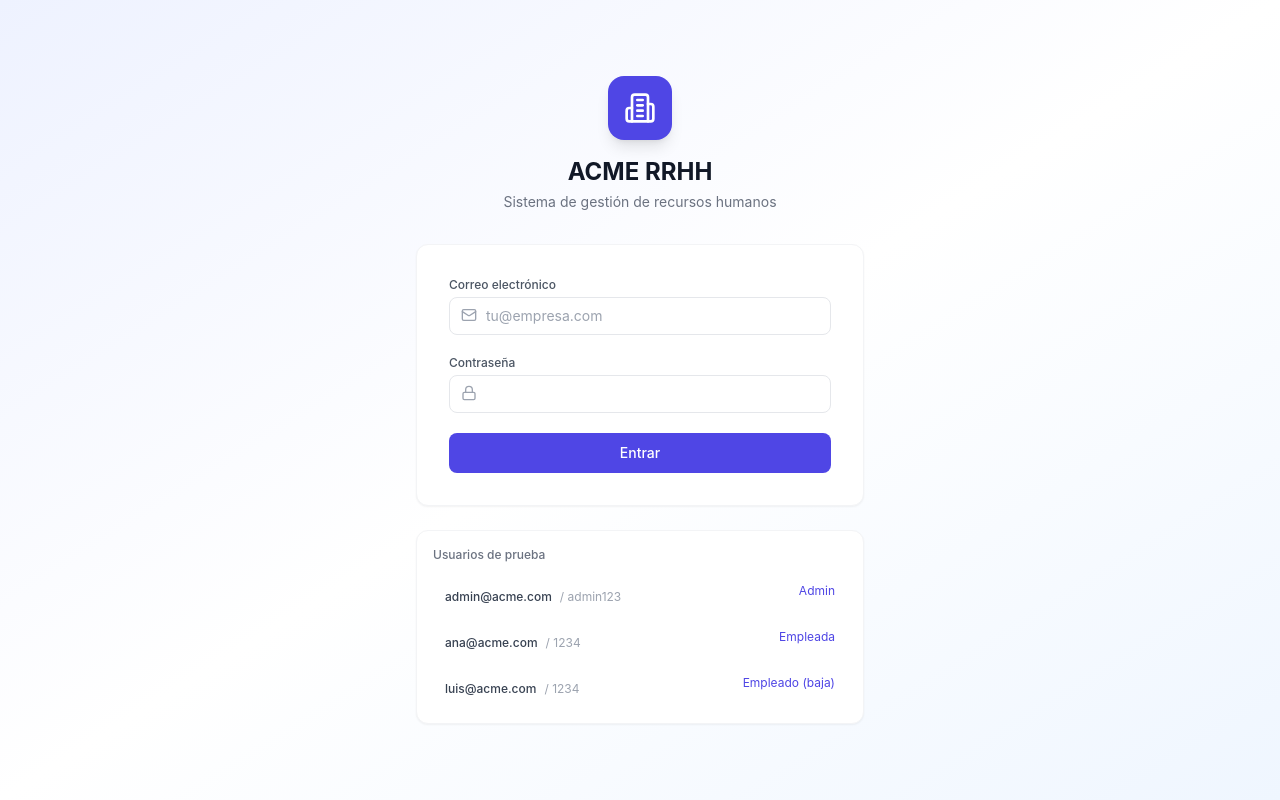
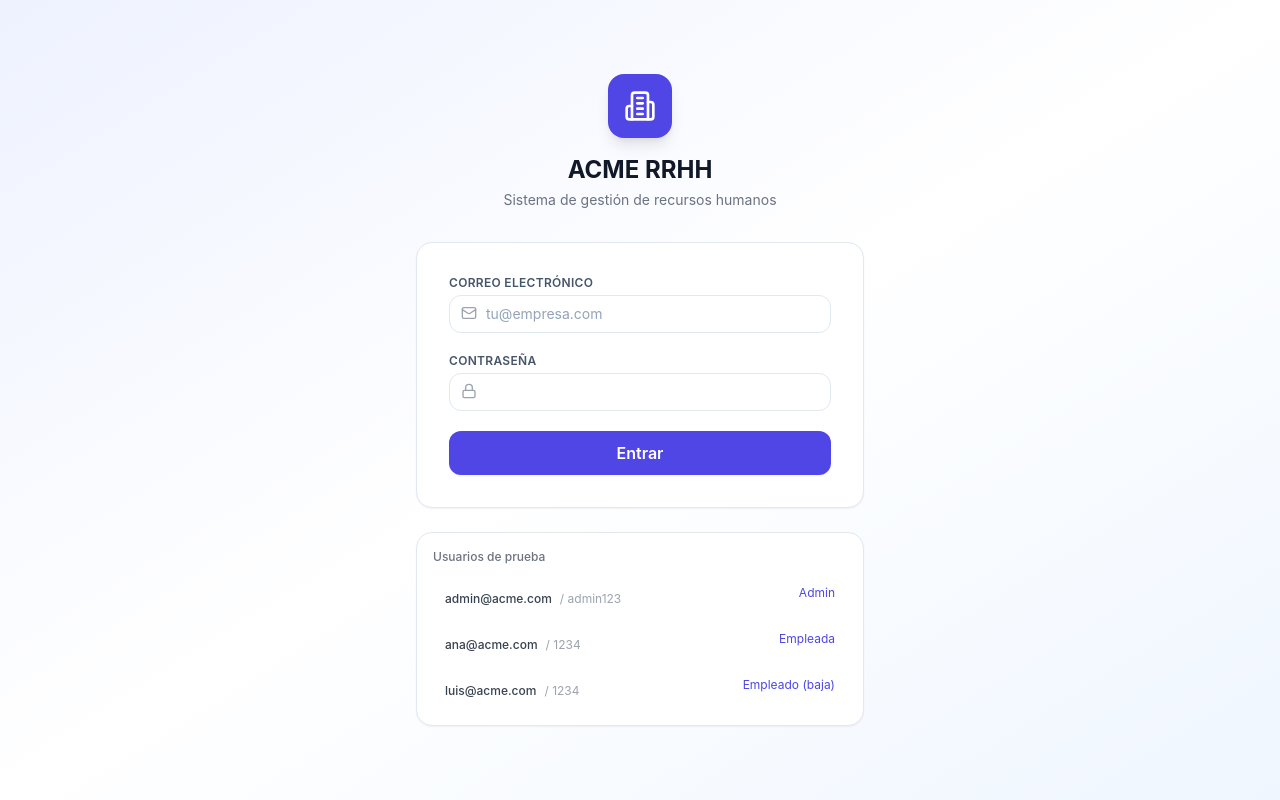
Before and after one commit to javierah1987-byte/rrhh-app, a Next.js app: page /login in a window 1280 px wide. Built offline with nearby package versions, Linux system fonts and the light colour scheme; no server answers.

Commit message:
Branding Nexo HR paso 1: CSS colores + titulo

```diff
--- a/src/app/globals.css
+++ b/src/app/globals.css
@@ -2,19 +2,37 @@
 @tailwind components;
 @tailwind utilities;
 
-@layer base {
-  html { font-family: 'Inter', system-ui, sans-serif; }
-  body { @apply bg-gray-50 text-gray-900; }
+* { box-sizing: border-box; margin: 0; padding: 0; }
+
+body {
+  font-family: -apple-system, BlinkMacSystemFont, 'Segoe UI', Roboto, sans-serif;
+  background-color: #F8FAFC;
+  color: #1E293B;
+  -webkit-font-smoothing: antialiased;
 }
 
 @layer components {
-  .btn-primary { @apply bg-indigo-600 text-white px-4 py-2 rounded-lg text-sm font-medium hover:bg-indigo-700 transition-colors disabled:opacity-50 disabled:cursor-not-allowed; }
-  .btn-secondary { @apply bg-white text-gray-700 border border-gray-200 px-4 py-2 rounded-lg text-sm font-medium hover:bg-gray-50 transition-colors; }
-  .btn-danger { @apply bg-red-50 text-red-700 border border-red-200 px-3 py-1.5 rounded-md text-xs font-medium hover:bg-red-100 transition-colors; }
-  .btn-success { @apply bg-emerald-50 text-emerald-700 border border-emerald-200 px-3 py-1.5 rounded-md text-xs font-medium hover:bg-emerald-100 transition-colors; }
-  .card { @apply bg-white rounded-xl border border-gray-100 shadow-sm; }
-  .input { @apply w-full border border-gray-200 rounded-lg px-3 py-2 text-sm focus:outline-none focus:ring-2 focus:ring-indigo-500 focus:border-transparent; }
-  .label { @apply block text-xs font-medium text-gray-600 mb-1; }
-  .badge { @apply inline-flex items-center px-2 py-0.5 rounded-full text-xs font-medium; }
-  .skeleton { @apply bg-gray-200 animate-pulse rounded; }
+  .btn-primary { @apply bg-indigo-600 hover:bg-indigo-700 text-white font-semibold rounded-xl px-4 py-2 transition-all duration-150 disabled:opacity-50 disabled:cursor-not-allowed flex items-center justify-center gap-2 shadow-sm; }
+  .btn-secondary { @apply bg-white hover:bg-slate-50 text-slate-700 font-medium rounded-xl px-4 py-2 border border-slate-200 transition-all duration-150 flex items-center justify-center gap-2; }
+  .btn-accent { @apply bg-emerald-500 hover:bg-emerald-600 text-white font-semibold rounded-xl px-4 py-2 transition-all duration-150 flex items-center justify-center gap-2 shadow-sm; }
+  .btn-danger { @apply bg-red-500 hover:bg-red-600 text-white font-semibold rounded-xl px-4 py-2 transition-all duration-150 flex items-center justify-center gap-2; }
+  .card { @apply bg-white rounded-2xl border border-slate-200 shadow-sm; }
+  .input { @apply w-full rounded-xl border border-slate-200 bg-white px-3 py-2 text-sm text-slate-900 placeholder:text-slate-400 focus:outline-none focus:ring-2 focus:ring-indigo-500 focus:border-transparent transition-all; }
+  .label { @apply text-xs font-semibold text-slate-600 uppercase tracking-wide mb-1 block; }
+  .badge { @apply inline-flex items-center gap-1 rounded-full px-2.5 py-0.5 text-xs font-medium; }
+  .badge-green  { @apply bg-emerald-100 text-emerald-800; }
+  .badge-red    { @apply bg-red-100 text-red-700; }
+  .badge-amber  { @apply bg-amber-100 text-amber-800; }
+  .badge-indigo { @apply bg-indigo-100 text-indigo-800; }
+  .badge-slate  { @apply bg-slate-100 text-slate-700; }
+  .stat-card { @apply card p-5 flex flex-col gap-1; }
+  .stat-value { @apply text-3xl font-bold text-slate-900; }
+  .stat-label { @apply text-sm text-slate-500; }
+  .nav-item { @apply flex items-center gap-3 px-3 py-2 rounded-xl text-sm font-medium transition-all duration-150 cursor-pointer; }
+  .nav-item-active { @apply bg-indigo-50 text-indigo-700; }
+  .nav-item-inactive { @apply text-slate-600 hover:bg-slate-100 hover:text-slate-900; }
+  .page-title { @apply text-2xl font-bold text-slate-900; }
+  .table-header { @apply px-4 py-3 text-left text-xs font-semibold text-slate-500 uppercase tracking-wide bg-slate-50; }
+  .table-cell { @apply px-4 py-3 text-sm text-slate-700; }
+  .table-row { @apply border-b border-slate-100 hover:bg-slate-50 transition-colors; }
 }
--- a/src/app/layout.tsx
+++ b/src/app/layout.tsx
@@ -1,6 +1,6 @@
 import type { Metadata } from 'next'
 import './globals.css'
-export const metadata: Metadata = { title: 'ACME RRHH', description: 'Sistema de gestión de recursos humanos' }
+export const metadata: Metadata = { title: 'Nexo HR', description: 'Sistema de Gestión de Recursos Humanos' }
 export default function RootLayout({ children }: { children: React.ReactNode }) {
-  return (<html lang="es"><body className="antialiased">{children}</body></html>)
+  return (<html lang="es"><body>{children}</body></html>)
 }
```
